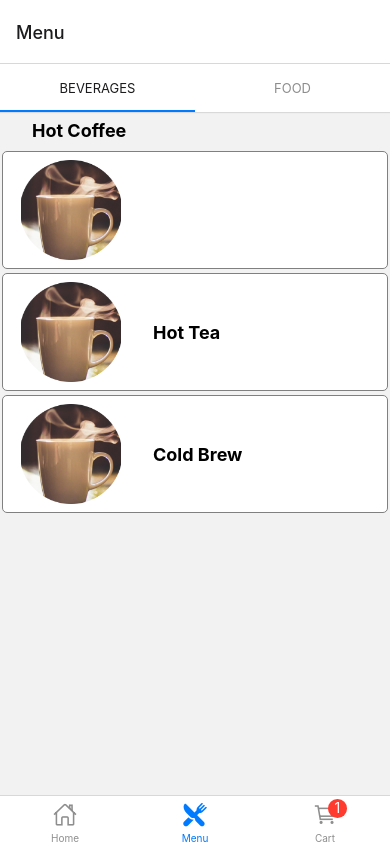
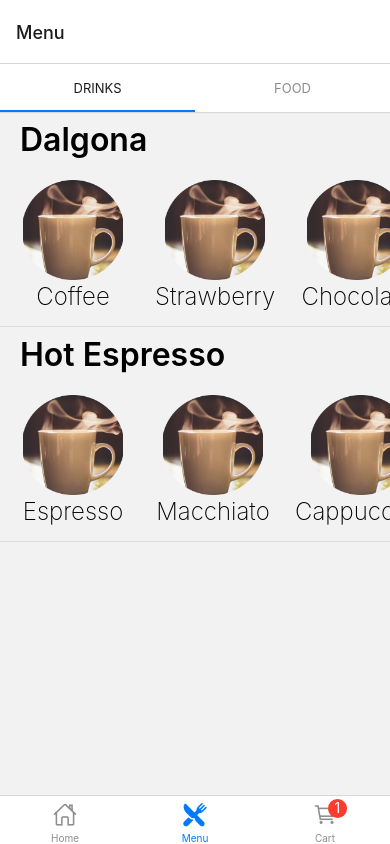
Before and after one commit to rahrahfez/CoffeeShop, a React Native app: screen /Menu in a window 390 px wide. Built offline with nearby package versions, Linux system fonts and the light colour scheme.

Commit message:
COF-11 added item description page and navigation to it

```diff
--- a/App.js
+++ b/App.js
@@ -51,7 +51,7 @@ export default function App() {
           }
         })}
       >
-        <Tab.Screen name='Home' component={HomeScreen} />
+        <Tab.Screen name='Home' component={HomeScreen} options={{ headerShown: false }}/>
         <Tab.Screen name='Menu' component={MenuScreen} />
         <Tab.Screen name="Cart" component={ShoppingCartScreen} options={{ tabBarBadge: 1 }} />
       </Tab.Navigator>
--- a/package.json
+++ b/package.json
@@ -11,6 +11,7 @@
     "@react-navigation/bottom-tabs": "^6.0.5",
     "@react-navigation/material-top-tabs": "^6.0.2",
     "@react-navigation/native": "^6.0.2",
+    "@react-navigation/native-stack": "^6.1.0",
     "expo": "~42.0.1",
     "expo-status-bar": "~1.0.4",
     "react": "16.13.1",
--- /dev/null
+++ b/screens/itemDescription.js
@@ -0,0 +1,10 @@
+import React from 'react';
+import { View, Text } from 'react-native';
+
+export default function ItemDescriptionScreen() {
+  return (
+    <View>
+      <Text>item description</Text>
+    </View>
+  );
+}
--- a/screens/menu.js
+++ b/screens/menu.js
@@ -1,25 +1,51 @@
 import React from 'react';
-import { Image, View, Text, Button, Alert, StyleSheet } from 'react-native';
+import { Image, View, Text, Button, Alert, StyleSheet, ScrollView, Pressable } from 'react-native';
 import { createMaterialTopTabNavigator } from '@react-navigation/material-top-tabs';
 
 import { globalStyles } from '../shared/globalStyles';
+import ItemDescriptionScreen from './itemDescription';
+import { createNativeStackNavigator } from '@react-navigation/native-stack';
 
-function DrinksScreen() {
+// const drinksData =
+
+function DrinksScreen({ navigation }) {
   return (
-    <View>
-      <Text style={styles.cardHeader}>Hot Coffee</Text>
+    <ScrollView>
+      <Text style={styles.cardHeader}>Dalgona</Text>
+      <ScrollView horizontal={true} style={styles.contentContainer}>
+        <Pressable style={styles.card} onPress={() => navigation.navigate('ItemDescription')}>
+          <Image source={require('../assets/coffee(edited).png')} style={styles.drinkImage}/>
+          <Text style={styles.drinkLabel}>Coffee</Text>
+        </Pressable>
         <View style={styles.card}>
-        <Image source={require('../assets/coffee(edited).png')} style={{ width: 100, height: 100, marginLeft: 10 }}/>
+          <Image source={require('../assets/coffee(edited).png')} style={styles.drinkImage}/>
+          <Text style={styles.drinkLabel}>Strawberry</Text>
         </View>
         <View style={styles.card}>
-        <Image source={require('../assets/coffee(edited).png')} style={{ width: 100, height: 100, marginLeft: 10 }}/>
-        <Text style={styles.cardHeader}>Hot Tea</Text>
+          <Image source={require('../assets/coffee(edited).png')} style={styles.drinkImage}/>
+          <Text style={styles.drinkLabel}>Chocolate</Text>
         </View>
         <View style={styles.card}>
-        <Image source={require('../assets/coffee(edited).png')} style={{ width: 100, height: 100, marginLeft: 10 }}/>
-        <Text style={styles.cardHeader}>Cold Brew</Text>
+          <Image source={require('../assets/coffee(edited).png')} style={styles.drinkImage}/>
+          <Text style={styles.drinkLabel}>Thai Tea</Text>
         </View>
+      </ScrollView>
+      <Text style={styles.cardHeader}>Hot Espresso</Text>
+      <ScrollView horizontal={true} style={styles.contentContainer}>
+        <View style={styles.card}>
+          <Image source={require('../assets/coffee(edited).png')} style={styles.drinkImage}/>
+          <Text style={styles.drinkLabel}>Espresso</Text>
         </View>
+        <View style={styles.card}>
+          <Image source={require('../assets/coffee(edited).png')} style={styles.drinkImage}/>
+          <Text style={styles.drinkLabel}>Macchiato</Text>
+        </View>
+        <View style={styles.card}>
+          <Image source={require('../assets/coffee(edited).png')} style={styles.drinkImage}/>
+          <Text style={styles.drinkLabel}>Cappuccino</Text>
+        </View>
+      </ScrollView>
+    </ScrollView>
   );
 }
 
@@ -32,11 +58,21 @@ function FoodScreen() {
 }
 
 const Tab = createMaterialTopTabNavigator();
+const Stack = createNativeStackNavigator();
+
+function MenuScreenStack() {
+  return (
+    <Stack.Navigator>
+      <Stack.Screen name='Drinks' component={DrinksScreen} options={{ headerShown: false }}/>
+      <Stack.Screen name='ItemDescription' component={ItemDescriptionScreen} />
+    </Stack.Navigator>
+  );
+}
 
 export default function MenuScreen() {
   return (
     <Tab.Navigator>
-      <Tab.Screen name='Beverages' component={DrinksScreen} />
+      <Tab.Screen name='Drinks' component={MenuScreenStack} />
       <Tab.Screen name='Food' component={FoodScreen} />
     </Tab.Navigator>
     );
@@ -44,19 +80,30 @@ export default function MenuScreen() {
 
 const styles = StyleSheet.create({
   card: {
-    flexDirection: 'row',
-    borderRadius: 5,
-    borderColor: 'grey',
-    borderWidth: 1,
+    flexDirection: 'column',
     alignItems: 'center',
     padding: 8,
     margin: 2,
-    backgroundColor: 'white'
   },
   cardHeader: {
-    fontWeight: 'bold',
-    fontSize: 18,
+    fontWeight: '600',
+    fontSize: 32,
     padding: 8,
-    marginLeft: 24,
+    marginLeft: 12,
   },
-})
+  drinkLabel: {
+    fontSize: 24,
+    padding: 2,
+    fontWeight: '200',
+  },
+  drinkImage: {
+    width: 100,
+    height: 100,
+    marginHorizontal: 10,
+  },
+  contentContainer: {
+    borderBottomWidth: 1,
+    borderColor: '#DCDCDC',
+    padding: 3,
+  }
+});
```
Also changed, not shown: 1 other file (tests, documents, lock files or other folders). Lines whose indentation alone changed are shown as unchanged.
